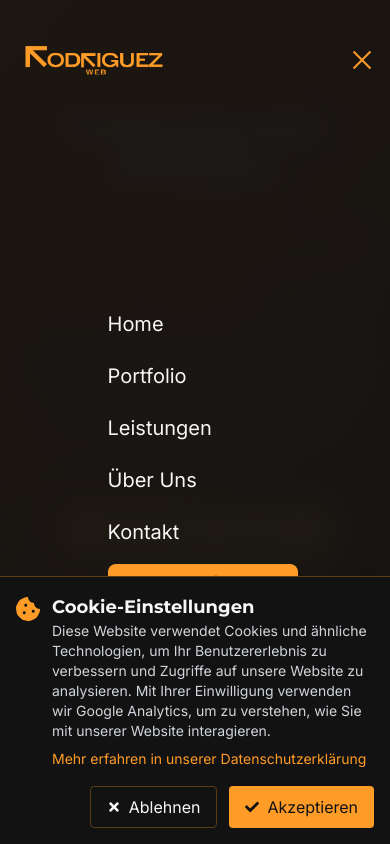
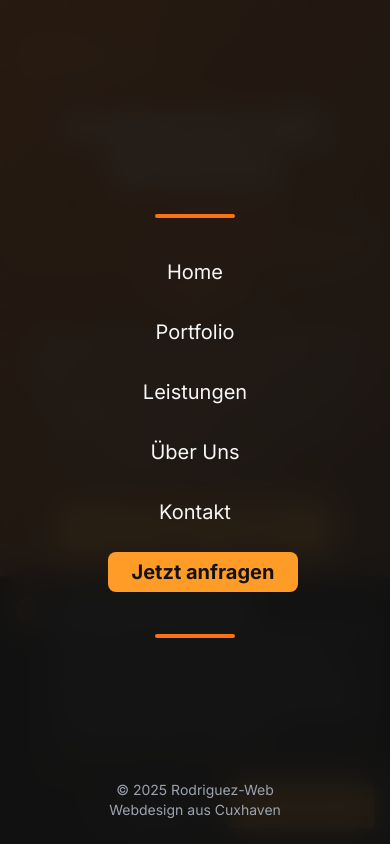
Before and after one commit to Rodriguez-Diego-web/web, a Next.js app: page / in a window 390 px wide. Both pictures are taken after a click on the button "Menü öffnen". Shown: the top 844 px of the page. Built offline with nearby package versions, Linux system fonts and the light colour scheme.

Commit message:
Improve mobile menu UX: fixed position to remain visible while scrolling, enhanced animations

```diff
--- a/src/components/layout/Header.tsx
+++ b/src/components/layout/Header.tsx
@@ -3,7 +3,7 @@
 import { useState, useEffect } from 'react';
 import Link from 'next/link';
 import Navigation from '@/components/layout/Navigation';
-import { motion } from 'framer-motion';
+import { motion, AnimatePresence } from 'framer-motion';
 
 const Header = () => {
   const [isScrolled, setIsScrolled] = useState(false);
@@ -24,7 +24,20 @@ const Header = () => {
     };
   }, []);
 
+  // Verhindere das Scrollen, wenn das mobile Menü geöffnet ist
+  useEffect(() => {
+    if (mobileMenuOpen) {
+      document.body.style.overflow = 'hidden';
+    } else {
+      document.body.style.overflow = 'unset';
+    }
+    return () => {
+      document.body.style.overflow = 'unset';
+    };
+  }, [mobileMenuOpen]);
+
   return (
+    <>
       <motion.header
         initial={{ y: -100, opacity: 0 }}
         animate={{ y: 0, opacity: 1 }}
@@ -63,46 +76,111 @@ const Header = () => {
           {/* Desktop Navigation */}
           <Navigation className="hidden md:flex" />
 
-        {/* Mobile Menu Button */}
-        <button
-          className="md:hidden relative z-10 text-light"
+          {/* Moderner Burger-Button mit Animation */}
+          <motion.button
+            className="md:hidden relative z-50 w-12 h-12 rounded-full bg-dark-700/80 flex items-center justify-center"
             onClick={() => setMobileMenuOpen(!mobileMenuOpen)}
-          aria-label={mobileMenuOpen ? "Close menu" : "Open menu"}
+            aria-label={mobileMenuOpen ? "Menü schließen" : "Menü öffnen"}
+            whileTap={{ scale: 0.9 }}
+            initial={{ opacity: 0 }}
+            animate={{ opacity: 1 }}
           >
-          <div className="block w-6">
-            <span
-              className={`block h-0.5 w-6 bg-primary mb-1.5 transition-all ${
-                mobileMenuOpen ? 'transform rotate-45 translate-y-2' : ''
-              }`}
-            ></span>
-            <span
-              className={`block h-0.5 w-6 bg-primary mb-1.5 ${
-                mobileMenuOpen ? 'opacity-0' : ''
-              }`}
-            ></span>
-            <span
-              className={`block h-0.5 w-6 bg-primary ${
-                mobileMenuOpen ? 'transform -rotate-45 -translate-y-2' : ''
-              }`}
-            ></span>
+            <div className="w-6 h-5 flex flex-col justify-between overflow-hidden">
+              <motion.span
+                className="h-0.5 w-6 bg-orange-500 transform-origin-center block"
+                animate={{
+                  rotate: mobileMenuOpen ? 45 : 0,
+                  y: mobileMenuOpen ? 9 : 0,
+                }}
+                transition={{ duration: 0.3, ease: "easeInOut" }}
+              />
+              <motion.span
+                className="h-0.5 w-6 bg-orange-500 block"
+                animate={{
+                  opacity: mobileMenuOpen ? 0 : 1,
+                  x: mobileMenuOpen ? 20 : 0
+                }}
+                transition={{ duration: 0.3, ease: "easeInOut" }}
+              />
+              <motion.span
+                className="h-0.5 w-6 bg-orange-500 transform-origin-center block"
+                animate={{
+                  rotate: mobileMenuOpen ? -45 : 0,
+                  y: mobileMenuOpen ? -9 : 0
+                }}
+                transition={{ duration: 0.3, ease: "easeInOut" }}
+              />
             </div>
-        </button>
+          </motion.button>
+        </div>
+      </motion.header>
 
-        {/* Mobile Navigation */}
-        <div
-          className={`fixed inset-0 bg-dark/95 backdrop-blur-lg z-0 transform transition-transform duration-300 ease-in-out ${
-            mobileMenuOpen ? 'translate-x-0' : 'translate-x-full'
-          }`}
+      {/* Mobile Menü außerhalb des Headers, um es komplett zu fixieren */}
+      <AnimatePresence>
+        {mobileMenuOpen && (
+          <motion.div
+            initial={{ opacity: 0 }}
+            animate={{ opacity: 1 }}
+            exit={{ opacity: 0 }}
+            transition={{
+              type: "spring",
+              damping: 25,
+              stiffness: 300
+            }}
+            className="fixed inset-0 z-[100] overflow-hidden"
+            style={{ position: 'fixed' }}
           >
-          <div className="flex flex-col h-full justify-center items-center space-y-8 pt-16">
-            <Navigation
-              className="flex flex-col space-y-6 text-xl"
+            <motion.div
+              className="absolute inset-0 bg-dark/90 backdrop-blur-lg"
+              initial={{ opacity: 0 }}
+              animate={{ opacity: 1 }}
+              exit={{ opacity: 0 }}
               onClick={() => setMobileMenuOpen(false)}
             />
+
+            <motion.div
+              className="absolute right-0 top-0 h-full w-full sm:w-80 bg-gradient-to-bl from-dark-700 to-dark-900 shadow-xl overflow-auto"
+              initial={{ x: "100%" }}
+              animate={{ x: "0%" }}
+              exit={{ x: "100%" }}
+              transition={{ type: "spring", damping: 25, stiffness: 300 }}
+            >
+              <div className="flex flex-col min-h-full">
+                <div className="flex justify-end p-4">
+                  <div className="h-16 w-32"></div> {/* Spacer to match logo height */}
+                </div>
+
+                <div className="flex-grow flex flex-col justify-center items-center p-8">
+                  <motion.div
+                    className="w-20 h-1 bg-orange-500 rounded-full mb-10"
+                    initial={{ width: 0 }}
+                    animate={{ width: 80 }}
+                    transition={{ delay: 0.3, duration: 0.5 }}
+                  />
+
+                  <Navigation
+                    className="flex flex-col items-center space-y-8 text-xl w-full"
+                    onClick={() => setMobileMenuOpen(false)}
+                  />
+
+                  <motion.div
+                    className="mt-12 w-20 h-1 bg-orange-500 rounded-full"
+                    initial={{ width: 0 }}
+                    animate={{ width: 80 }}
+                    transition={{ delay: 0.3, duration: 0.5 }}
+                  />
+                </div>
+
+                <div className="p-6 text-center text-sm text-gray-400">
+                  <p>&copy; 2025 Rodriguez-Web</p>
+                  <p>Webdesign aus Cuxhaven</p>
                 </div>
               </div>
-      </div>
-    </motion.header>
+            </motion.div>
+          </motion.div>
+        )}
+      </AnimatePresence>
+    </>
   );
 };
 
```
Lines whose indentation alone changed are shown as unchanged.
